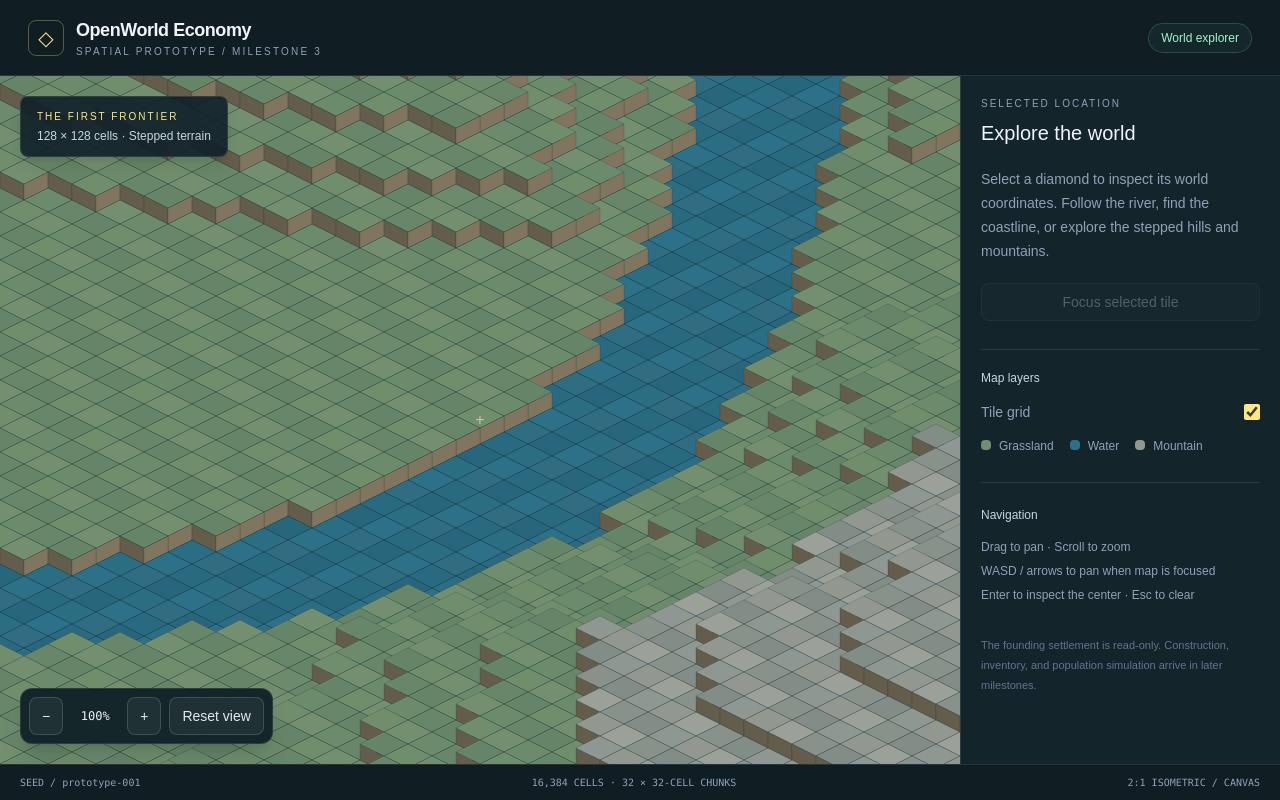
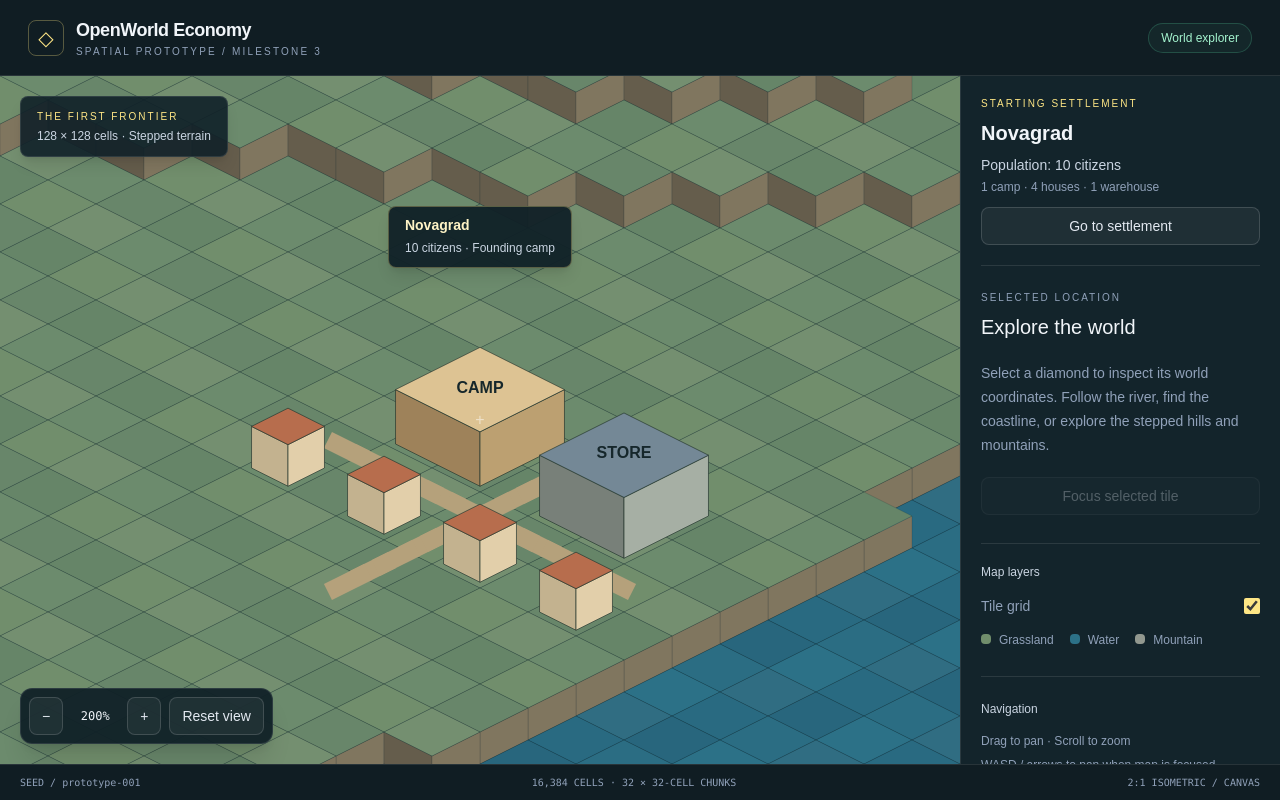
Before and after one commit to J0hnux/iconomy, a Next.js app: page / in a window 1280 px wide. Built offline with nearby package versions, Linux system fonts and the light colour scheme.

Commit message:
feat(home): load the starting settlement

```diff
--- a/app/page.tsx
+++ b/app/page.tsx
@@ -1,6 +1,7 @@
+import { withStartingSettlement } from "@/world/domain/settlement";
 import WorldMap from "@/presentation/world/world-map";
 import { generateWorld } from "@/world/domain/world";
 
 export default function Home() {
-  return <WorldMap world={generateWorld()} />;
+  return <WorldMap world={withStartingSettlement(generateWorld())} />;
 }
```
